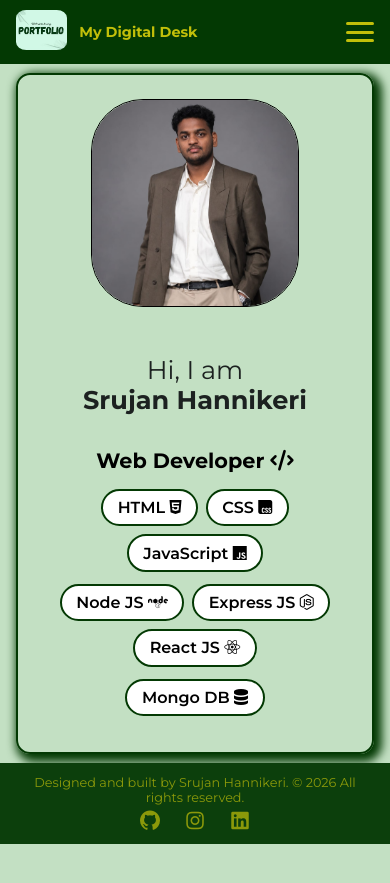
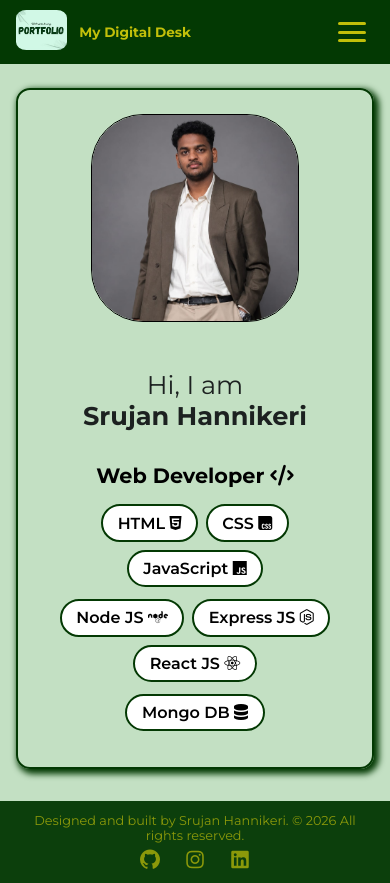
Before and after one commit to Srujan-Hannikeri/My-Portfolio, a plain HTML site: page index.html in a window 390 px wide. Before the commit the page ends 844 px from the top, so only its background shows below. Drawn offline with Linux system fonts and the light colour scheme.

Commit message:
Add files via upload

```diff
--- a/style.css
+++ b/style.css
@@ -2,6 +2,11 @@
   margin: 0;
   padding: 0;
   box-sizing: border-box;
+}
+
+html {
+  overflow-x: hidden;
+  max-width: 100%;
 }
 
 body {
@@ -10,6 +15,7 @@ body {
   cursor: default;
   overflow-x: hidden;
   overflow-y: auto;
+  max-width: 100%;
   display: flex;
   flex-direction: column;
 }
@@ -102,7 +108,6 @@ a {
   transform-origin: center;
 }
 
-/* Hamburger open (X) state */
 .hamburger.open span:nth-child(1) {
   transform: translateY(0.55rem) rotate(45deg);
 }
@@ -116,7 +121,6 @@ a {
   transform: translateY(-0.55rem) rotate(-45deg);
 }
 
-/* Mobile Menu Overlay */
 .mobile-menu {
   display: none;
   flex-direction: column;
@@ -453,7 +457,6 @@ a {
   width: 100%;
 }
 
-/* FIX: was width: 50rem — hard fixed, broke on all small screens */
 .edu ul li {
   display: flex;
   flex-direction: row;
@@ -794,7 +797,11 @@ footer {
 /* ======RESPONSIVE — MOBILE  (max-width: 600px)====== */
 @media (max-width: 600px) {
   .navbar {
-    padding: 0 1rem;
+    padding: 0 1rem 0 1rem;
+  }
+
+  .hamburger {
+    margin-right: 0.5rem;
   }
 
   .logo img {
@@ -812,11 +819,43 @@ footer {
     font-size: 1.2rem;
   }
 
+  .logo h1 {
+    font-size: 0.85rem;
+    color: rgb(194, 191, 10);
+    white-space: nowrap;
+    overflow: hidden;
+    text-overflow: ellipsis;
+    max-width: calc(100vw - 7rem);
+  }
+
+  .home-page {
+    height: auto;
+    min-height: 100vh;
+    overflow: visible;
+  }
+
+  .home-page .container {
+    height: auto;
+    overflow: visible;
+    min-height: 100vh;
+    display: flex;
+    flex-direction: column;
+  }
+
+  .home-page .fcontent {
+    flex: 1;
+    overflow: visible;
+    padding: 5.5rem 1rem 2rem;
+    min-height: unset;
+    align-items: center;
+    justify-content: center;
+  }
+
   /* Index page */
   .first-content {
     padding: 1.5rem 1rem;
     border-radius: 14px;
-    box-shadow: 4px 4px 10px 4px rgb(3, 57, 3);
+    box-shadow: 3px 3px 6px 2px rgb(3, 57, 3);
   }
 
   .my-img {
@@ -838,11 +877,11 @@ footer {
   }
 
   .content {
-    width: 95%;
+    width: calc(100% - 2.5rem);
     margin: 5.5rem auto 1.5rem auto;
     padding: 1.25rem;
     border-radius: 16px;
-    box-shadow: 4px 4px 8px 4px rgb(3, 57, 3);
+    box-shadow: 3px 3px 6px 2px rgb(3, 57, 3);
     flex-direction: column;
     align-items: center;
   }
```
